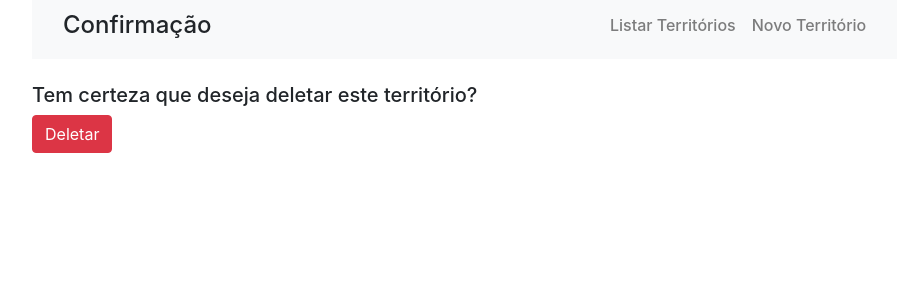
After one commit to Nicolenewsoft/gerencia_de_territorio, a Django app: page /territorio/delete/3/ in a window 1280 px wide. The commit adds this page. Shown: the top 300 px of the page, without its empty margins (53-950 px from the left). Run offline with Django 3.2, Linux system fonts and the light colour scheme; data comes from the database, SQL or seed files in the repository; both versions use the stored data as it was after the commit; some libraries are stand-ins or nearby versions.

Commit message:
Add delete and update

```diff
--- a/territorio/forms.py
+++ b/territorio/forms.py
@@ -14,4 +14,4 @@ class AddForm(ModelForm):
 class Att_territorio(ModelForm):
     class Meta:
         model = Atualizacao_territorio
-        fields = ['data_de_inicio', 'dirigente', 'quadras', 'data_de_termino']
+        fields = ['data_de_inicio', 'dirigente', 'quadras', 'data_de_termino', 'data_ultima_vez_trabalhado']
--- a/territorio/models.py
+++ b/territorio/models.py
@@ -10,6 +10,7 @@ class Formulario(models.Model):
 
 class Atualizacao_territorio(models.Model):
     data_de_inicio = models.DateTimeField('Data de Início')
+    data_ultima_vez_trabalhado = models.DateTimeField('Data da última vez trabalhado', null=True)
     dirigente = models.CharField(max_length=30, blank=False)
     quadras = models.CharField(max_length=50, blank=False)
     data_de_termino = models.DateTimeField('Data de Término')
--- /dev/null
+++ b/territorio/templates/territorio_delete_confirm.html
@@ -0,0 +1,38 @@
+{% extends 'base.html' %}
+{% load bootstrap %}
+{% block title %}Confirmar deleção{% endblock %}
+{% block content %}
+
+<nav class="navbar navbar-expand-lg navbar-light bg-light">
+        <div class="col-md-6">
+                <h4>Confirmação</h4>
+        </div>
+        <div class="col-md-6">
+                <button class="navbar-toggler" type="button" data-toggle="collapse" data-target="#navbarNav" aria-controls="navbarNav" aria-expanded="false" aria-label="Toggle navigation">
+                  <span class="navbar-toggler-icon"></span>
+                </button>
+                <div class="collapse navbar-collapse" id="navbarNav">
+                  <ul class="navbar-nav">
+                    <li class="nav-item">
+                      <a class="nav-link" href="{% url 'territorio_list' %}"><h6>Listar Territórios</h6></a>
+                    </li>
+                    <li class="nav-item">
+                            <a class="nav-link" href="{% url 'atualizacao' %}"><h6>Novo Território</h6></a>
+                          </li>
+
+                  </ul>
+                </div>
+        </div>
+</nav>
+
+<br />
+<h5>Tem certeza que deseja deletar este território?</h5>
+    <form method="POST">
+        {% csrf_token %}
+        <!--Aqui referenciamos o form-->
+
+        <button type="submit" class="btn btn-danger">Deletar</button>
+
+    </form>
+
+{% endblock %}
--- a/territorio/urls.py
+++ b/territorio/urls.py
@@ -1,9 +1,10 @@
 from django.urls import path
-from .views import form, att, territorio_list, territorios_update
+from .views import form, att, territorio_list, territorios_update, territorios_delete
 
 urlpatterns = [
     path('form/', form, name="formulario"),
     path('att/', att, name= "atualizacao" ),
     path('territorio_list/', territorio_list, name="territorio_list" ),
-    path('update/<int:id>/', territorios_update, name="territorios_update")
+    path('update/<int:id>/', territorios_update, name="territorios_update"),
+    path('delete/<int:id>/', territorios_delete, name="territorios_delete")
 ]
--- a/territorio/views.py
+++ b/territorio/views.py
@@ -25,9 +25,18 @@ def territorio_list(request):
 
 
 def territorios_update(request, id):
-    territorio = get_object_or_404(Atualizacao_territorio, pk=id)
-    att = Att_territorio(request.POST or None, instance=territorio)
+    atualizacao_territorio = get_object_or_404(Atualizacao_territorio, pk=id)
+    att = Att_territorio(request.POST or None, instance=atualizacao_territorio)
     if att.is_valid():
         att.save()
         return redirect('territorio_list')
     return render(request, 'att_territorio.html', {'att': att})
+
+def territorios_delete(request, id):
+    atualizacao_territorio = get_object_or_404(Atualizacao_territorio, pk=id)
+    att = Att_territorio(request.POST or None, instance=atualizacao_territorio)
+
+    if request.method == 'POST':
+        atualizacao_territorio.delete()
+        return redirect('territorio_list')
+    return render(request, 'territorio_delete_confirm.html', {'att': att})
```
Also changed, not shown: territorio/templates/territorios.html (+39 -5 lines), db.sqlite3, territorio/migrations/0005_atualizacao_territorio_data_ultima_vez_trabalhado.py (added), territorio/migrations/0006_auto_20190303_1409.py (added), territorio/migrations/0007_auto_20190303_1412.py (added), territorio/migrations/0008_auto_20190303_1414.py (added), territorio/migrations/0009_auto_20190303_1416.py (added), territorio/migrations/0010_auto_20190303_1418.py (added).
